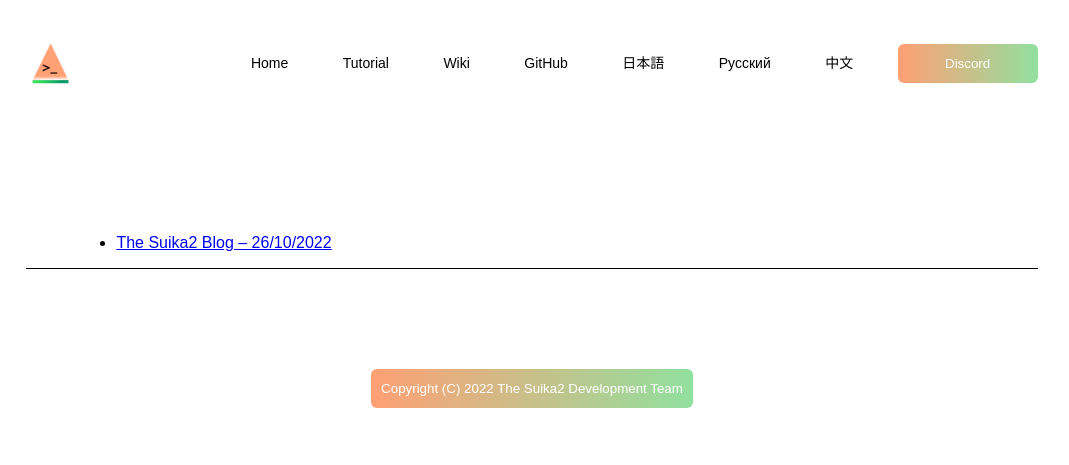
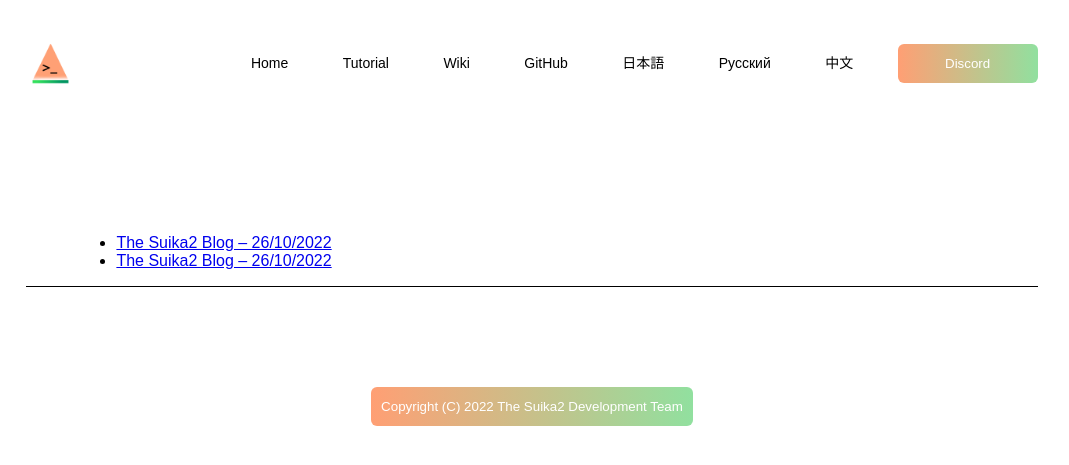
Before and after one commit to suika2engine/suika2engine.github.io, a Jekyll site: the page articles.html, which Jekyll copies as it is, in a window 1280 px wide. Shown: the top 465 px of the page, without its empty margins (108-1177 px from the left). Built offline with Jekyll 4.4.1, drawn with Linux system fonts in a browser that asks for light colours.

Commit message:
Update articles.html

```diff
--- a/articles.html
+++ b/articles.html
@@ -42,6 +42,7 @@
         <div class="col-1">
           <ul class="article-list">
             <li><a href="/articles/26-10-2022-the-suika2-blog">The Suika2 Blog – 26/10/2022</a></li>
+            <li><a href="/docs/doc-test">The Suika2 Blog – 26/10/2022</a></li>
           </ul>
         </div>
       </div>
```
